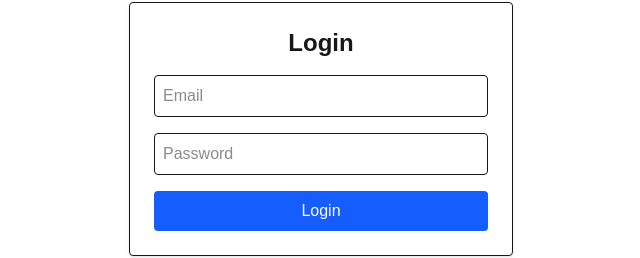
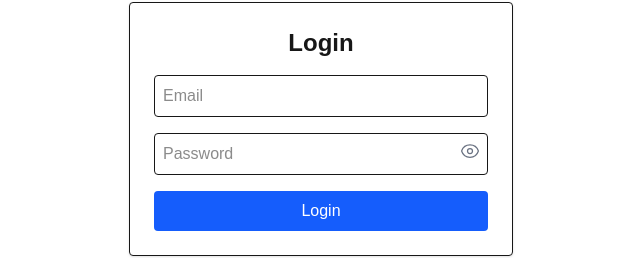
Before and after one commit to siemseko/resize_image, a Next.js app: page / in a window 1280 px wide. Shown: the part 78-336 px from the top of the page, without its empty margins (319-959 px from the left). Built offline with nearby package versions, Linux system fonts and the light colour scheme.

Commit message:
add eye icon

```diff
--- a/src/app/dashboard/page.tsx
+++ b/src/app/dashboard/page.tsx
@@ -10,7 +10,6 @@ export default function ImageUploader() {
   const [resizeMode, setResizeMode] = useState<'fill' | 'cover'>('fill');
   const pasteRef = useRef<HTMLDivElement>(null);
 
-  // 🔹 Handle pasted image from clipboard
   useEffect(() => {
     const handlePaste = (event: ClipboardEvent) => {
       const items = event.clipboardData?.items;
@@ -50,7 +49,6 @@ const handleResizeAndDownload = async () => {
       const resizedBlob = await resizeImageTo1280x720(file, resizeMode);
       const filename = file.name.replace(/\.[^/.]+$/, '') + '.jpg';
 
-    // Trigger browser download for each file
       const url = URL.createObjectURL(resizedBlob);
       const a = document.createElement('a');
       a.href = url;
@@ -98,7 +96,7 @@ const handleResizeAndDownload = async () => {
 
   return (
     <div className="max-w-xl mx-auto p-6 space-y-6">
-      <Navbar/>
+      <Navbar />
       <h1 className="text-2xl font-bold">Upload or Paste Images (1280x720 Resize)</h1>
 
       {/* Resize mode selector */}
@@ -161,7 +159,9 @@ const handleResizeAndDownload = async () => {
             key={idx}
             src={URL.createObjectURL(file)}
             alt={`preview-${idx}`}
-            className={`w-full h-24 object-${resizeMode} rounded`}
+            className={`w-full h-24 rounded ${
+              resizeMode === 'cover' ? 'object-cover' : 'object-fill'
+            }`}
           />
         ))}
       </div>
--- a/src/app/login/page.tsx
+++ b/src/app/login/page.tsx
@@ -2,6 +2,7 @@
 
 import { useState } from 'react';
 import { useRouter } from 'next/navigation';
+import { EyeIcon, EyeSlashIcon } from '@heroicons/react/24/outline'; // Use EyeSlashIcon instead of EyeOffIcon
 
 const USER = {
   email: 'admin@gmail.com',
@@ -13,11 +14,16 @@ export default function LoginPage() {
   const [email, setEmail] = useState('');
   const [password, setPassword] = useState('');
   const [error, setError] = useState('');
+  const [loading, setLoading] = useState(false);
+  const [showPassword, setShowPassword] = useState(false);
 
-  const handleSubmit = (e: React.FormEvent) => {
+  const handleSubmit = async (e: React.FormEvent) => {
     e.preventDefault();
     setError('');
+    setLoading(true);
 
+    // Simulate loading (can replace with actual async logic if needed)
+    setTimeout(() => {
       // Check credentials
       if (email === USER.email && password === USER.password) {
         // Store a "logged in" status in localStorage
@@ -26,6 +32,8 @@ export default function LoginPage() {
       } else {
         setError('Invalid email or password');
       }
+      setLoading(false);
+    }, 1000); // Simulated loading time
   };
 
   return (
@@ -40,16 +48,33 @@ export default function LoginPage() {
           onChange={(e) => setEmail(e.target.value)}
           required
         />
+        <div className="relative">
           <input
-          type="password"
+            type={showPassword ? 'text' : 'password'}
             placeholder="Password"
             className="w-full p-2 border rounded"
             value={password}
             onChange={(e) => setPassword(e.target.value)}
             required
           />
-        <button type="submit" className="w-full bg-blue-600 text-white py-2 rounded">
-          Login
+          <button
+            type="button"
+            className="absolute right-2 top-2 text-gray-500"
+            onClick={() => setShowPassword(!showPassword)}
+          >
+            {showPassword ? (
+              <EyeSlashIcon className="h-5 w-5" />
+            ) : (
+              <EyeIcon className="h-5 w-5" />
+            )}
+          </button>
+        </div>
+        <button
+          type="submit"
+          className={`w-full py-2 rounded ${loading ? 'bg-gray-400' : 'bg-blue-600 text-white'}`}
+          disabled={loading}
+        >
+          {loading ? 'Logging in...' : 'Login'}
         </button>
         {error && <p className="text-red-500">{error}</p>}
       </form>
```
Lines whose indentation alone changed are shown as unchanged.
